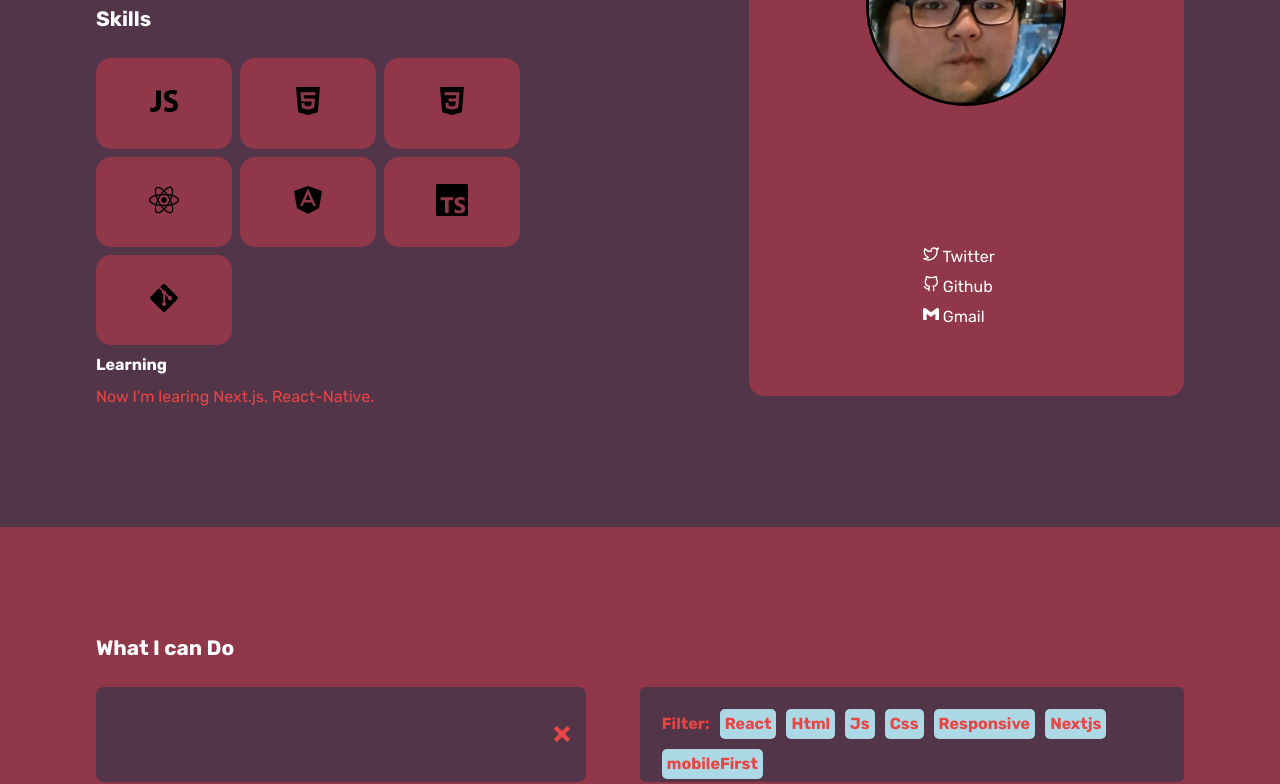
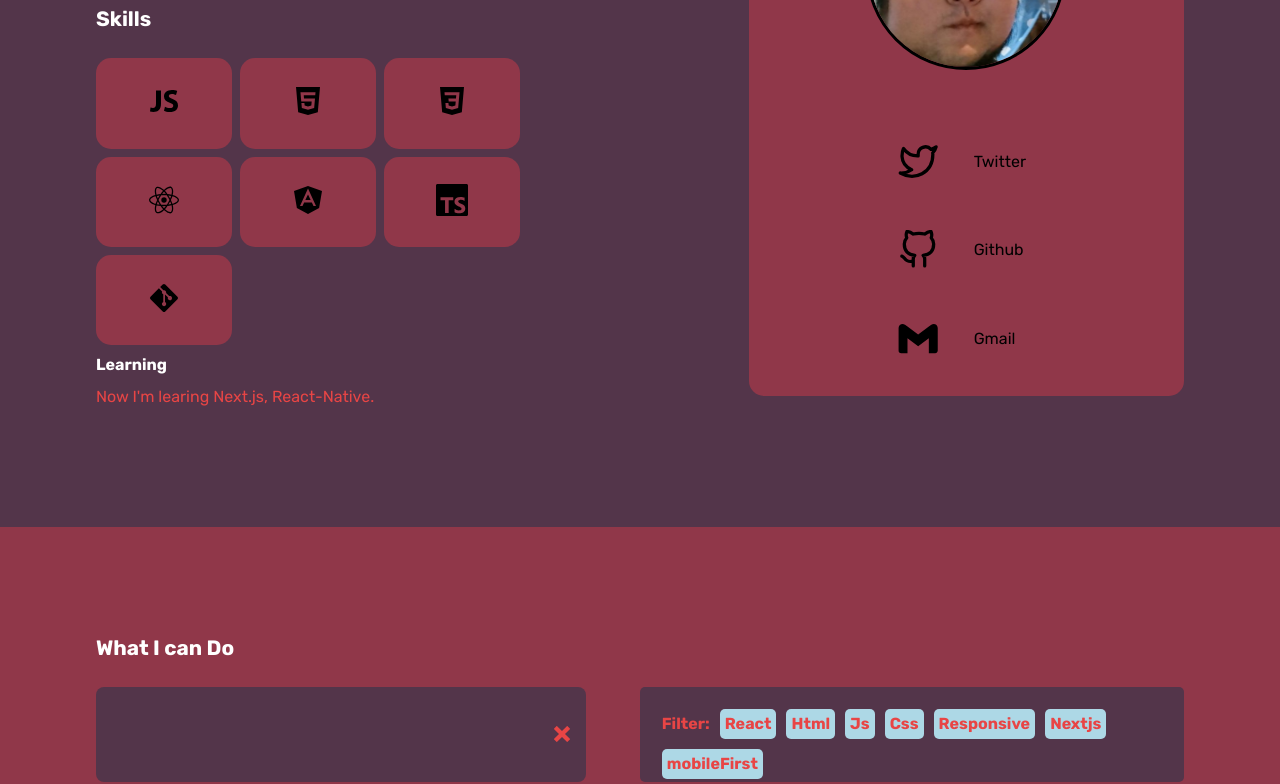
Before and after one commit to jyunakaike/Portfolio, a React app: page / in a window 1280 px wide. Shown: the part 1073-1857 px from the top of the page. Built offline with nearby package versions, Linux system fonts and the light colour scheme.

Commit message:
feat: animation of detail contacts

```diff
--- a/package.json
+++ b/package.json
@@ -6,7 +6,8 @@
   "scripts": {
     "test": "echo \"Error: no test specified\" && exit 1",
     "build": "webpack --mode production",
-    "dev": "webpack serve"
+    "dev": "webpack serve",
+    "start": "webpack serve --open"
   },
   "repository": {
     "type": "git",
--- a/src/Components/Me/index.js
+++ b/src/Components/Me/index.js
@@ -55,9 +55,9 @@ export const Me = () => {
                     <img src={profile} className='About-contact-img'></img>
 
                     <div className='About-contact-details'>
-                        <span> <FiTwitter /> Twitter</span>
-                        <span> <FiGithub /> Github</span>
-                        <span> <SiGmail /> Gmail</span>
+                        <div> <FiTwitter className='About-contact-icon' /> <p>Twitter</p></div>
+                        <div> <FiGithub className='About-contact-icon' /> <p>Github</p>  </div>
+                        <div> <SiGmail className='About-contact-icon' /> <p>Gmail</p> </div>
                     </div>
                 </div>
             </div>
--- a/src/Components/Me/style.css
+++ b/src/Components/Me/style.css
@@ -97,14 +97,6 @@
 
     /* opacity: 0; */
 }
-
-
-
-
-
-
-
-
 /* About-contact */
 
 .About-contact{
@@ -132,13 +124,56 @@
 }
 
 .About-contact-details{
-    width: 20%;
+    width: 50%;
+    height: 40%;
     margin: 0 auto ;
-    padding: 0 auto;
+    padding: 0 0 0 5%  ;
+    /* background-color:blue; */
 
     display: flex;
         flex-direction: column;
         /* align-items: center; */
-        /* justify-content: center; */
+        justify-content: center;
         gap:10px;
+    color: black;
 }
+
+.About-contact-details div{
+    width: 200%;
+    height: 35%;
+    display: flex;
+        justify-content:flex-start;
+        align-items: center;
+    gap: 1rem;
+    /* background-color: yellow; */
+}
+
+.About-contact-icon{
+    /* background-color:red; */
+    width: 20%;
+    height:50%
+}
+
+.About-contact-details div:hover .About-contact-icon{
+    animation-duration: 0.5s;
+    animation-name: iconanimation;
+    color: white;
+    transition: 0.2s;
+}
+
+@keyframes iconanimation {
+    from{
+        transform: rotate(20deg);
+    }
+    50%{
+        transform: rotate(-20deg);
+    }
+    to{
+        transform: rotate(0deg);
+    }
+}
+
+.About-contact-details div:hover p {
+    transition:0.6s;
+    color: white;
+}
```
